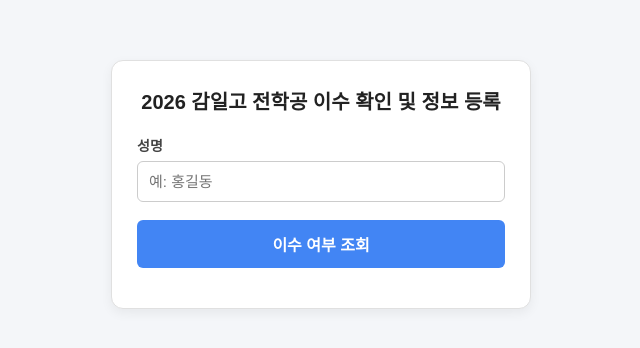
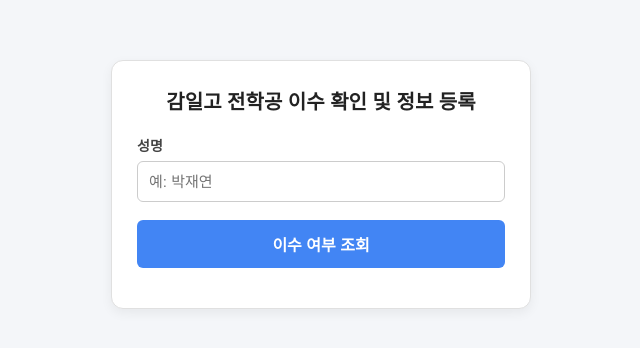
Before and after one commit to gugeojyp-commits/plc-check, a plain HTML site: page index.html in a window 1280 px wide. Shown: the whole page, without its empty margins (319-959 px from the left). Drawn offline with Linux system fonts and the light colour scheme.

Commit message:
Update index.html

```diff
--- a/index.html
+++ b/index.html
@@ -20,11 +20,11 @@
 </head>
 <body>
   <div class="box">
-    <h2>2026 감일고 전학공 이수 확인 및 정보 등록</h2>
+    <h2>감일고 전학공 이수 확인 및 정보 등록</h2>
 
     <!-- 1단계: 성명으로 이수 여부 및 시간 확인 -->
     <label for="userName">성명</label>
-    <input type="text" id="userName" placeholder="예: 홍길동" onkeydown="if(event.key === 'Enter') checkUser()">
+    <input type="text" id="userName" placeholder="예: 박재연" onkeydown="if(event.key === 'Enter') checkUser()">
     <button onclick="checkUser()">이수 여부 조회</button>
 
     <!-- 2단계: 이수자 확인 후 입력 영역 -->
@@ -36,6 +36,8 @@
         <option value="">-- 직급을 선택하세요 --</option>
         <option value="교사">교사</option>
         <option value="기간제교사">기간제교사</option>
+        <option value="교장">교장</option>
+        <option value="교감">교감</option>
       </select>
 
       <label for="userBirth">생년월일 (주민번호 앞 6자리)</label>
```
